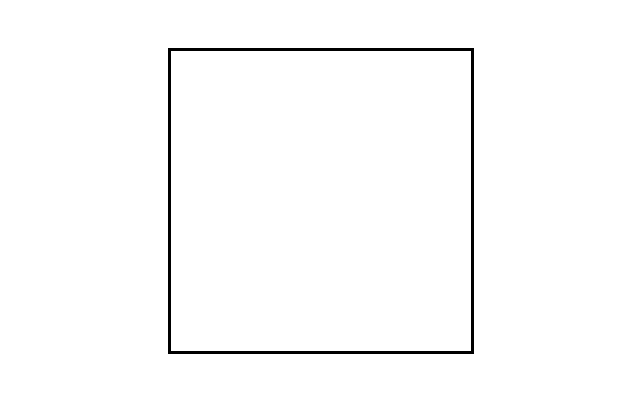
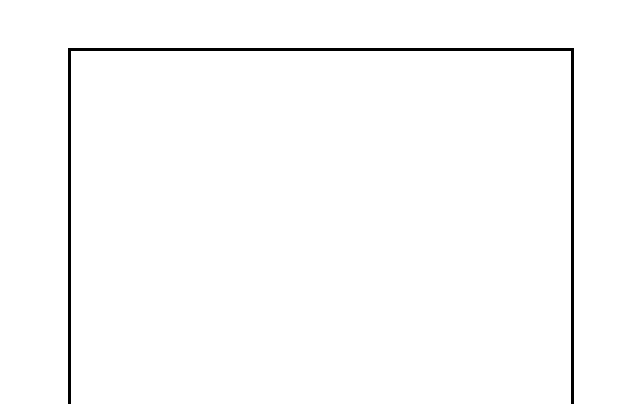
Before and after one commit to abhinavmeda/DeerHacks-2022, a plain HTML site: page index.html in a window 1280 px wide. Shown: the top 404 px of the page, without its empty margins (319-959 px from the left). Drawn offline with nearby package versions, Linux system fonts and the light colour scheme.

Commit message:
changed default width and height value

```diff
--- a/app.js
+++ b/app.js
@@ -1,10 +1,12 @@
 // https://usefulangle.com/post/352/javascript-capture-image-from-camera
 
-let width = 300;
-let height = 300;
+let width = 500;
+let height = 500;
 
 let file = document.getElementById("image");
 let canvas = document.getElementById("canvas");
+canvas.width = width;
+canvas.height = width;
 let button_div = document.getElementById("buttons");
 let ctx  = canvas.getContext("2d");
 let data;
--- a/index.html
+++ b/index.html
@@ -14,7 +14,7 @@
     <div id="display"></div>
     <div>
         <div>
-            <canvas id="canvas" width="300" height="300"></canvas>
+            <canvas id="canvas"></canvas>
         </div>
         <br>
         <br>
```
